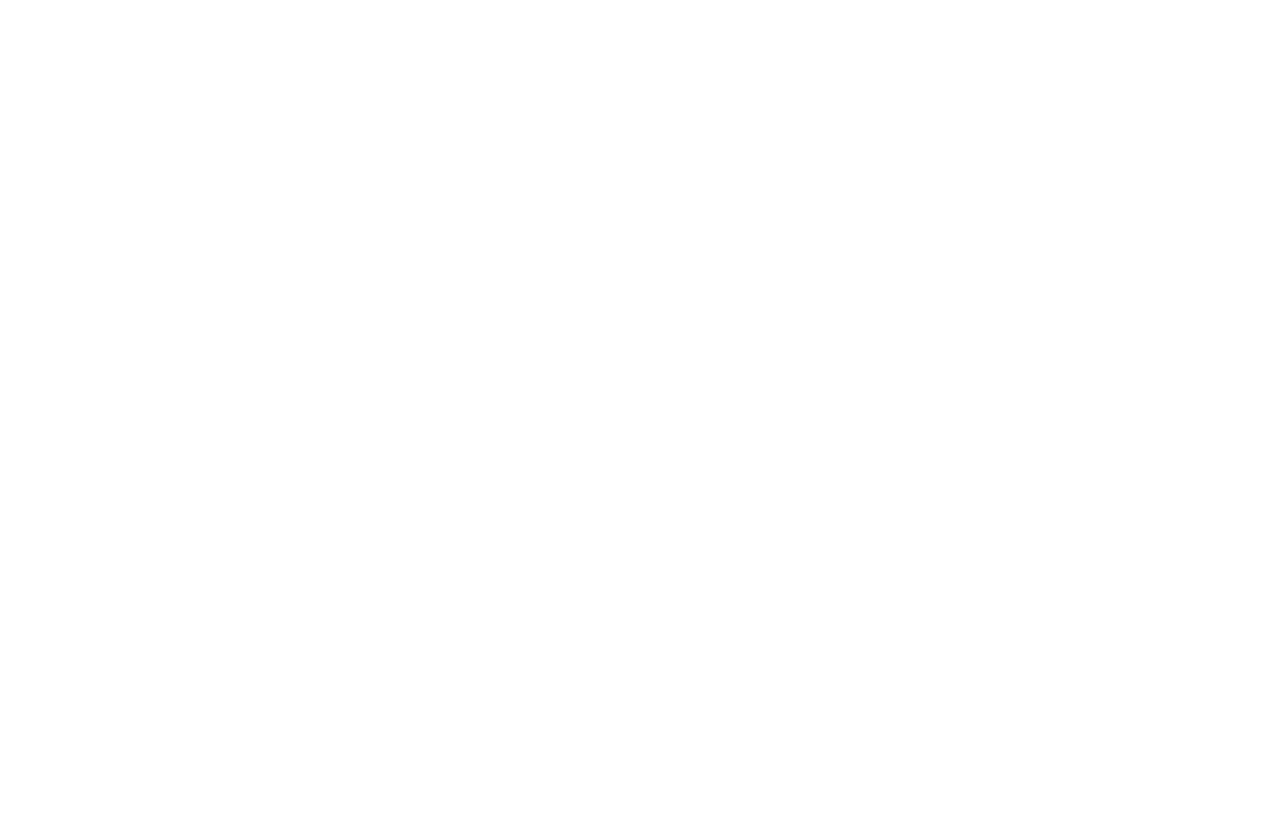
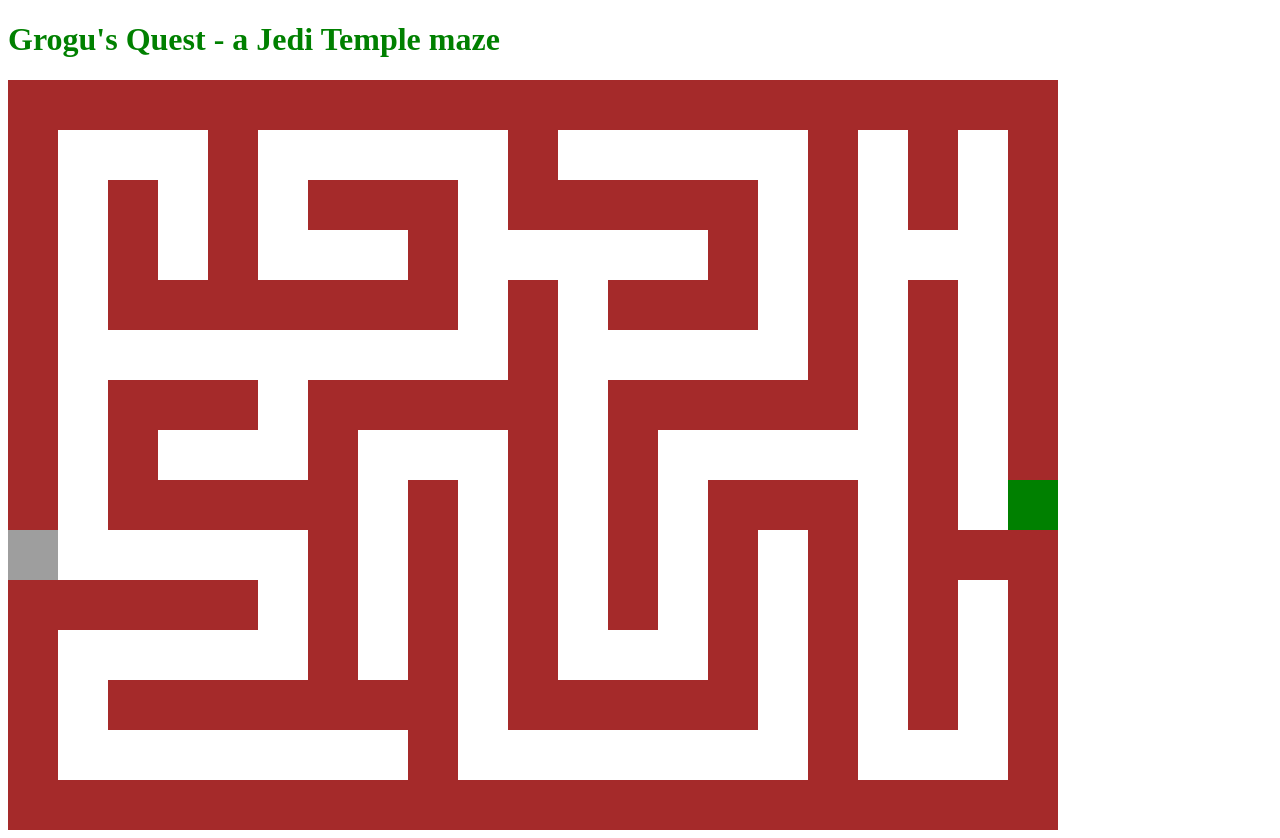
Before and after one commit to BethanyFolino/maze, a plain HTML site: page index.html in a window 1280 px wide. Before the commit the page ends 800 px from the top, so only its background shows below. Drawn offline with Linux system fonts and the light colour scheme; grey boxes are pictures that could not be loaded.

Commit message:
Maze is visible, player is on start but won't move

```diff
--- a/code.js
+++ b/code.js
@@ -1 +1,125 @@
-// Your Code Here!
+//Got some assistance from Randy's maze demo, Cesar Ramos, Marcel Cornett, maze deep dive
+
+const map = [
+  "WWWWWWWWWWWWWWWWWWWWW",
+  "W   W     W     W W W",
+  "W W W WWW WWWWW W W W",
+  "W W W   W     W W   W",
+  "W WWWWWWW W WWW W W W",
+  "W         W     W W W",
+  "W WWW WWWWW WWWWW W W",
+  "W W   W   W W     W W",
+  "W WWWWW W W W WWW W F",
+  "S     W W W W W W WWW",
+  "WWWWW W W W W W W W W",
+  "W     W W W   W W W W",
+  "W WWWWWWW WWWWW W W W",
+  "W       W       W   W",
+  "WWWWWWWWWWWWWWWWWWWWW",
+];
+
+// let player = {
+//   col: 0,
+//   row: 0,
+// };
+
+// let finish = {
+//   col: 0,
+//   row: 0,
+// };
+
+let maze = document.getElementById("maze");
+
+let player = document.createElement("div");
+player.className = "player";
+
+let makeMaze = function (model) {
+  for (let mapRow = 0; mapRow < model.length; mapRow++) {
+    let rowDiv = document.createElement("div");
+    rowDiv.className = "row";
+    let rowStr = model[mapRow];
+
+    for (let mapColumn = 0; mapColumn < model[mapRow].length; mapColumn++) {
+      let colStr = rowStr[mapColumn];
+      let div = document.createElement("div");
+
+      // div.dataset.y = mapRow;
+      // div.dataset.x = mapColumn;
+
+      if (colStr === "W") {
+        div.className = "wall";
+        rowDiv.append(div);
+      } else if (colStr === "S") {
+        div.className = "start";
+        rowDiv.append(div);
+        div.append(player);
+      } else if (colStr === "F") {
+        div.className = "finish";
+        rowDiv.append(div);
+      } else {
+        div.className = "empty";
+        rowDiv.append(div);
+      }
+    }
+    maze.append(rowDiv);
+  }
+};
+// let playerTop = 566; //absolute positioning
+// let playerLeft = 9;
+const movePlayer = function (evt) {
+  player.element += `${evt.code}`;
+
+  if (evt.code === "ArrowDown") {
+    //I know that colStr doesn't work because colStr is inside the makeMaze function, but don't know what does work
+    if (colStr !== "W") {
+      colStr.append(player);
+    }
+    if (colStr === "F") {
+      document.write("You won!");
+    }
+  } else if (evt.code === "Arrow Up") {
+    if (colStr !== "W") {
+      colStr.append(player);
+    }
+    if (colStr === "F") {
+      document.write("You won!");
+    }
+  } else if (evt.code === "Arrow Right") {
+    if (colStr !== "W") {
+      colStr.append(player);
+    }
+    if (colStr === "F") {
+      document.write("You won!");
+    }
+  } else if (evt.code === "Arrow Left") {
+    if (colStr !== "W") {
+      colStr.append(player);
+    }
+    if (colStr === "F") {
+      document.write("You won!");
+    }
+  }
+  // switch (evt.code) {
+  //   case "ArrowRight":
+  //     playerLeft = playerLeft + 50;
+  //     document.querySelector(".player").style.left = playerLeft + "px";
+  //     break;
+
+  //   case "ArrowLeft":
+  //     playerLeft = playerLeft - 50;
+  //     document.querySelector(".player").style.left = playerLeft + "px";
+  //     break;
+
+  //   case "ArrowDown":
+  //     playerTop = playerTop + 50;
+  //     document.querySelector(".player").style.top = playerTop + "px";
+  //     break;
+
+  //   case "ArrowUp":
+  //     playerTop = playerTop - 50;
+  //     document.querySelector(".player").style.top = playerTop + "px";
+  // }
+};
+
+document.addEventListener("keydown", movePlayer);
+makeMaze(map);
--- a/css/main.css
+++ b/css/main.css
@@ -1,2 +1,53 @@
+:root {
+  box-sizing: border-box;
+}
 
-/*  Put your CSS Here */
+h1 {
+  color: green;
+}
+
+#maze {
+  display: flex;
+  flex-direction: column;
+}
+
+.row {
+  flex-grow: 1;
+  display: flex;
+}
+
+.finish {
+  width: 50px;
+  height: 50px;
+  background-color: green;
+}
+
+.start {
+  width: 50px;
+  height: 50px;
+  background-color: blue;
+}
+
+.wall {
+  width: 50px;
+  height: 50px;
+  background-color: brown;
+}
+
+.empty {
+  width: 50px;
+  height: 50px;
+}
+
+.player {
+  width: 50px;
+  height: 50px;
+  background-image: url("https://cdn.vox-cdn.com/thumbor/axfNbylzmzZn-SJ0Sl1v6soFsXg=/1400x1050/filters:format(jpeg)/cdn.vox-cdn.com/uploads/chorus_asset/file/22124944/grogu_baby_yoda.jpg");
+  background-color: gray;
+  background-position: center;
+  background-size: 50px 50px;
+  background-repeat: no-repeat;
+}
+
+/* left: 9px;
+top: 566px; absolute positioning */
--- a/index.html
+++ b/index.html
@@ -20,7 +20,9 @@
   </head>
 
   <body>
-    <!-- Your html here -->
+    <h1>Grogu's Quest - a Jedi Temple maze</h1>
+    <div id="maze"></div>
+
     <script src="code.js"></script>
   </body>
 </html>
```
